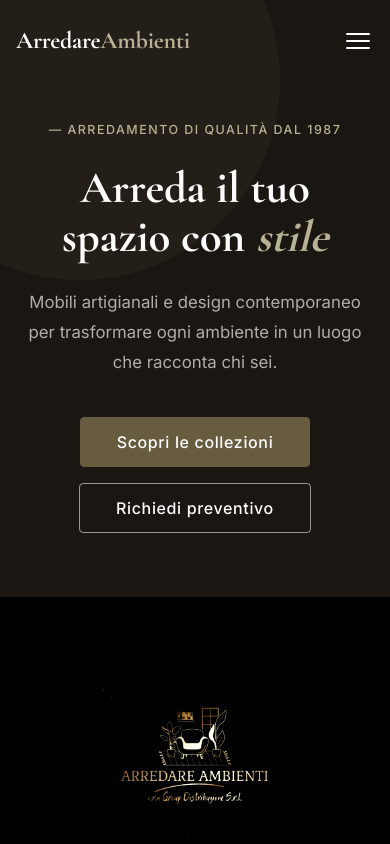
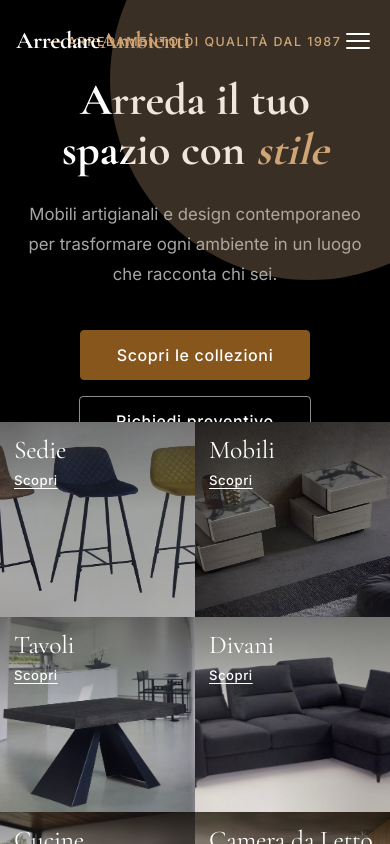
Before and after one commit to arredareambienti-bit/arredareambienti_website, a React (Vite) app: page / in a window 390 px wide. Shown: the top 844 px of the page. Built offline with nearby package versions, Linux system fonts and the light colour scheme.

Commit message:
Updated themes, logo position in responsive view and colors

```diff
--- a/src/components/Hero.jsx
+++ b/src/components/Hero.jsx
@@ -7,6 +7,13 @@
 
   return (
     <section className={styles.hero}>
+      <div className={styles.right}>
+        <img
+          src="/assets/logo.jpeg"
+          alt="Arredare Ambienti Logo"
+          className={styles.logoImage}
+        />
+      </div>
       <div className={styles.left}>
         <div className={styles.content}>
           <span className={styles.eyebrow}>{t("hero_eyebrow")}</span>
@@ -25,14 +32,6 @@
           </div>
         </div>
       </div>
-
-      <div className={styles.right}>
-        <img
-          src="/assets/logo.jpeg"
-          alt="Arredare Ambienti Logo"
-          className={styles.logoImage}
-        />
-      </div>
     </section>
   );
 }
--- a/src/components/Hero.module.css
+++ b/src/components/Hero.module.css
@@ -6,10 +6,10 @@
 
 /* --- Left panel --- */
 .left {
-  background: var(--dark);
+  background: #000;
   display: flex;
   align-items: center;
-  padding: 140px 72px 80px 7%;
+  padding: 70px 72px 80px 7%;
   position: relative;
   overflow: hidden;
 }
@@ -18,11 +18,11 @@
   content: '';
   position: absolute;
   top: -120px;
-  left: -120px;
+  right: -120px;
   width: 400px;
   height: 400px;
   border-radius: 50%;
-  background: rgba(200, 168, 130, 0.05);
+  background: rgba(200, 168, 130, 0.282);
   pointer-events: none;
 }
 
@@ -116,6 +116,8 @@
 @media (max-width: 900px) {
   .hero {
     grid-template-columns: 1fr;
+    height: 50vh;
+    min-height: 50vh;
   }
 
   .left {
@@ -133,8 +135,7 @@
   }
 
   .right {
-    height: 55vw;
-    min-height: 320px;
+    display: none;
   }
 
   .badge {
--- a/src/components/Navbar.module.css
+++ b/src/components/Navbar.module.css
@@ -165,7 +165,7 @@
 }
 
 .scrolled .langInactive {
-  color: var(--text-muted);
+  color: rgba(158, 158, 158, 0.971);
 }
 
 .langSep {
--- a/src/components/ui/TextArea.module.css
+++ b/src/components/ui/TextArea.module.css
@@ -9,10 +9,12 @@
   font-weight: 600;
   letter-spacing: 0.08em;
   text-transform: uppercase;
-  color: var(--text-muted);
+  color: #000;
 }
 
-.required { color: var(--brown); }
+.required {
+  color: var(--brown);
+}
 
 .textarea {
   width: 100%;
@@ -28,7 +30,9 @@
   line-height: 1.6;
 }
 
-.textarea::placeholder { color: var(--tan); }
+.textarea::placeholder {
+  color: var(--tan);
+}
 
 .textarea:focus {
   border-color: var(--brown);
--- a/src/components/ui/TextField.module.css
+++ b/src/components/ui/TextField.module.css
@@ -9,10 +9,12 @@
   font-weight: 600;
   letter-spacing: 0.08em;
   text-transform: uppercase;
-  color: var(--text-muted);
+  color: #000;
 }
 
-.required { color: var(--brown); }
+.required {
+  color: var(--brown);
+}
 
 .input {
   width: 100%;
@@ -26,7 +28,9 @@
   transition: border-color var(--transition), box-shadow var(--transition);
 }
 
-.input::placeholder { color: var(--tan); }
+.input::placeholder {
+  color: var(--tan);
+}
 
 .input:focus {
   border-color: var(--brown);
--- a/src/index.css
+++ b/src/index.css
@@ -9,23 +9,23 @@
 :root {
   --bg: #0F0F0F;
   --gold-light: #E9E7CD;
-  --gold: #B8B195;
-  --gold-dark: #8F8161;
-  --brown: #675B40;
-  --brown-dark: #463D29;
+  --gold: #D2A471;
+  --gold-dark: #AE7538;
+  --brown: #86561D;
+  --brown-dark: #4e3211;
 
   /* Legacy compatibility */
   --cream: #E9E7CD;
   --cream-dark: #F0EBE1;
   --dark: #1A1712;
-  --brown-light: #8F8161;
-  --tan: #B8B195;
+  --brown-light: #AE7538;
+  --tan: #D2A471;
   --tan-light: #E9E7CD;
   --tan-pale: #F5EDE0;
   --text: #1A1712;
-  --text-muted: #8F8161;
+  --text-muted: #AE7538;
   --white: #FFFFFF;
-  --border: #8F8161;
+  --border: #AE7538;
 
   --font-serif: 'Cormorant Garamond', Georgia, serif;
   --font-sans: 'Inter', system-ui, sans-serif;
```
